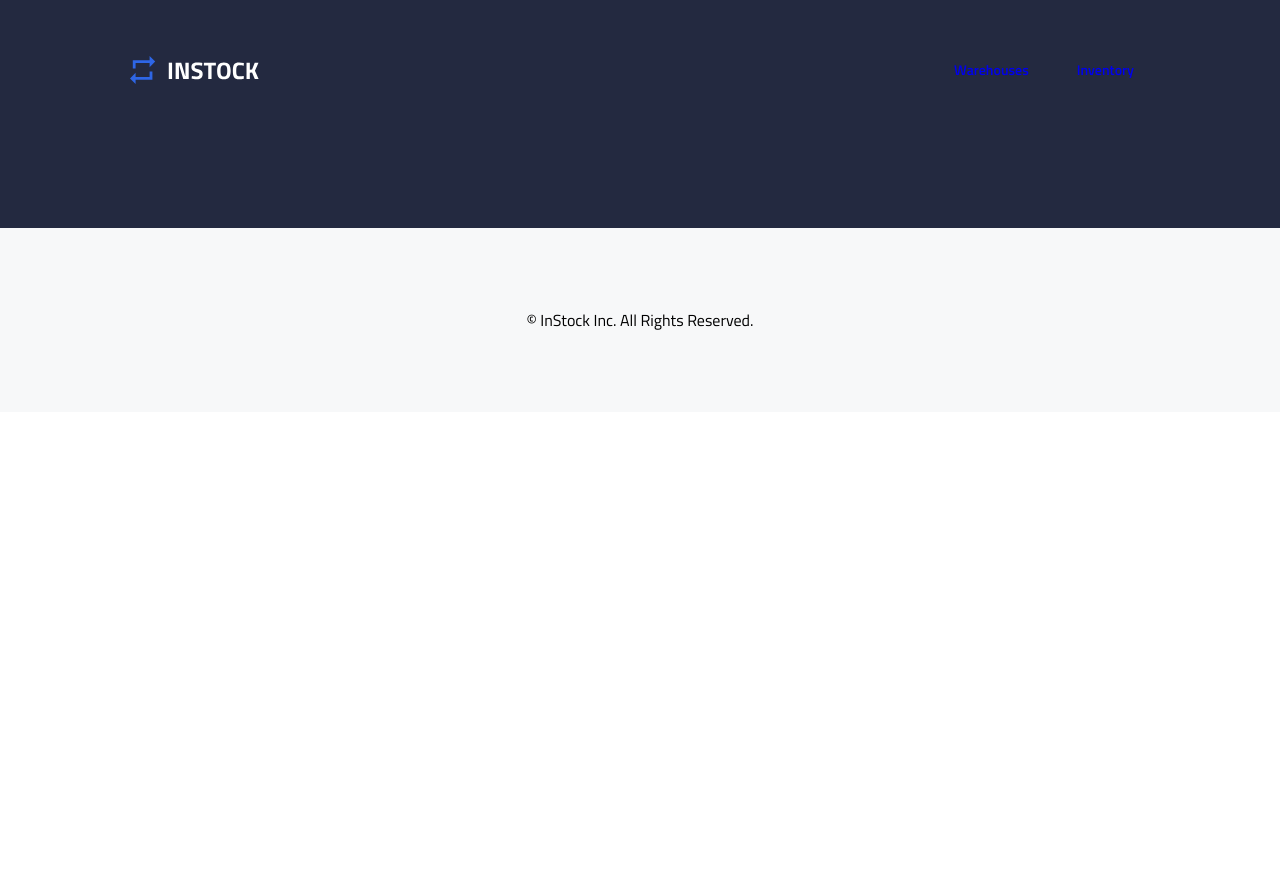
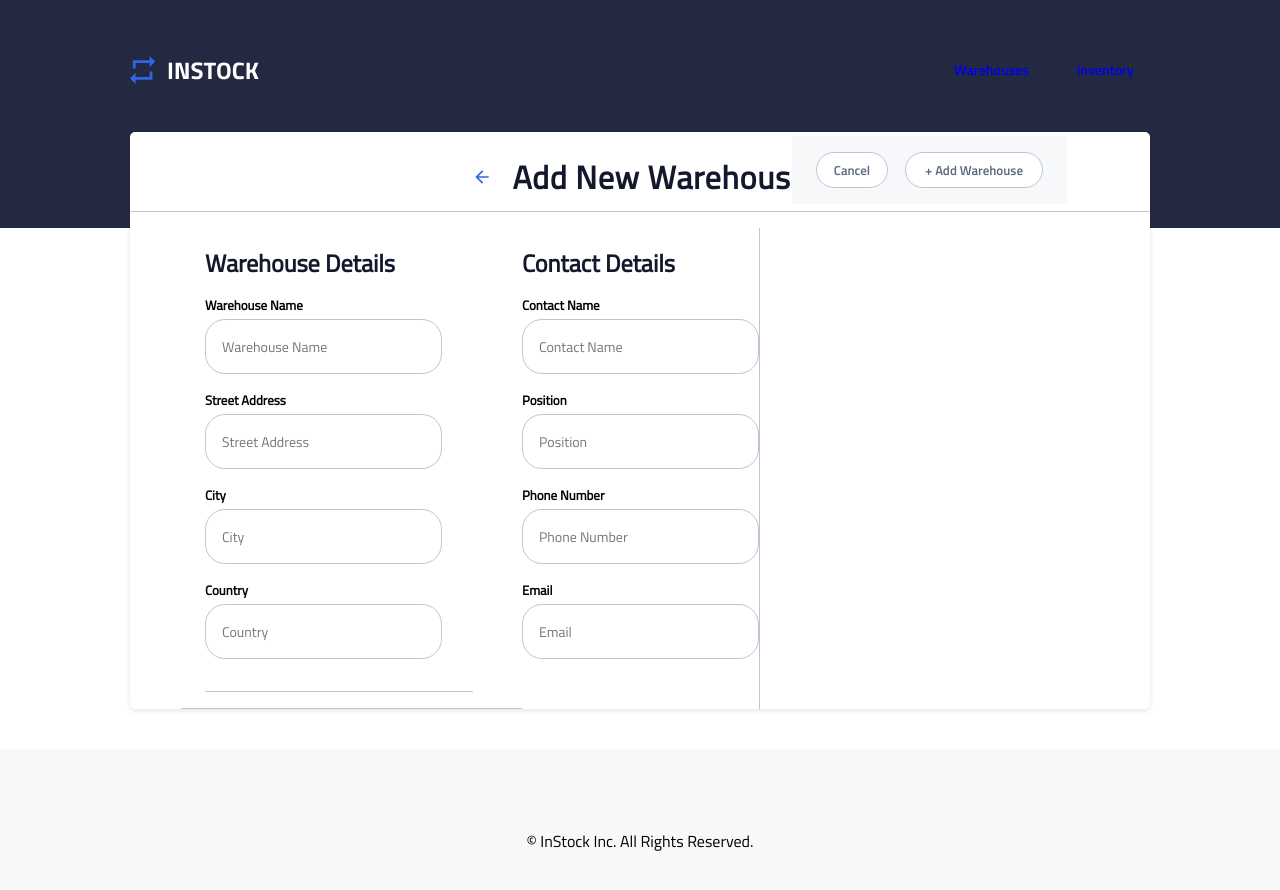
Before and after one commit to Mich-Elle-Lo/daam-instock-client, a React (Create React App) app: page /inventories in a window 1280 px wide. Shown: the top 890 px of the page. Before the commit the page ends 800 px from the top, so only its background shows below. Built offline with nearby package versions, Linux system fonts and the light colour scheme.

Commit message:
save mode\

```diff
--- a/src/App.js
+++ b/src/App.js
@@ -1,11 +1,12 @@
 import { BrowserRouter, Route, Routes } from "react-router-dom";
 import "./App.scss";
 import Header from "./Components/Header/Header";
+import Add from "./Components/AddNewWarehouse/Add";
 import Footer from "./Components/Footer/Footer";
-import InventoriesPage from "./Pages/InventoriesPage/InventoriesPage";
+// import InventoriesPage from "./Pages/InventoriesPage/InventoriesPage";
 import WarehousesPage from "./Pages/WarehousePage/WarehousesPage";
-// import WarehouseModal from "./Components/Modal/WarehouseModal";
-import EditWarehouse from "./Components/EditWarehouse/EditWarehouse";
+
+// import EditWarehouse from "./Components/EditWarehouse/EditWarehouse";
 
 function App() {
   return (
@@ -15,10 +16,11 @@ function App() {
         <div className="app__content">
           <Routes>
             <Route path="/" element={<WarehousesPage />} />
-            <Route path="/edit-warehouse/:id" element={<EditWarehouse />} />
+            {/* <Route path="/edit-warehouse/:id" element={<EditWarehouse />} /> */}
             {/* <Route path="/inventories" element={<InventoriesPage />} /> */}
           </Routes>
         </div>
+        <Add />
         <Footer />
       </BrowserRouter>
     </div>
--- a/src/Components/AddNewWarehouse/Add.js
+++ b/src/Components/AddNewWarehouse/Add.js
@@ -78,6 +78,11 @@ const Add = () => {
     }
   };
 
+  const handleCancel = () => {
+    // Implement cancel action here
+    console.log("Cancel action triggered");
+  };
+
   return (
     <section className="add">
       <div className="add__title--container">
@@ -88,13 +93,13 @@ const Add = () => {
       </div>
 
       <form className="add__form" onSubmit={handleSubmit}>
-        <div>
+        <div className="add__wd">
           <div className="add__section">
             <h2 className="add__section-title">Warehouse Details</h2>
             <label
               className="add__label"
               htmlFor="name"
-              autoComplete="warehouse-name"
+              autoComplete="warehouseName"
             >
               Warehouse Name
             </label>
@@ -105,6 +110,7 @@ const Add = () => {
               value={name}
               onChange={(e) => setName(e.target.value)}
               placeholder="Warehouse Name"
+              autoComplete="warehouse-name"
             />
             {formErrors.name && (
               <span className="add__error">{formErrors.name}</span>
@@ -114,7 +120,7 @@ const Add = () => {
             <label
               className="add__label"
               htmlFor="address"
-              autoComplete="address"
+              autoComplete="streetAddress"
             >
               Street Address
             </label>
@@ -125,6 +131,7 @@ const Add = () => {
               value={address}
               onChange={(e) => setAddress(e.target.value)}
               placeholder="Street Address"
+              autoComplete="address"
             />
             {formErrors.address && (
               <span className="add__error">{formErrors.address}</span>
@@ -141,6 +148,7 @@ const Add = () => {
               value={city}
               onChange={(e) => setCity(e.target.value)}
               placeholder="City"
+              autoComplete="city"
             />
           </div>
           <div className="add__section">
@@ -158,11 +166,12 @@ const Add = () => {
               value={country}
               onChange={(e) => setCountry(e.target.value)}
               placeholder="Country"
+              autoComplete="country"
             />
           </div>
           <div className="add__separator"></div>
         </div>
-        <div>
+        <div className="add__cd">
           <div className="add__section">
             <h2 className="add__section-title">Contact Details</h2>
             <label
@@ -179,6 +188,7 @@ const Add = () => {
               value={contactName}
               onChange={(e) => setContactName(e.target.value)}
               placeholder="Contact Name"
+              autoComplete="contactName"
             />
             {formErrors.contactName && (
               <span className="add__error">{formErrors.contactName}</span>
@@ -199,6 +209,7 @@ const Add = () => {
               value={position}
               onChange={(e) => setPosition(e.target.value)}
               placeholder="Position"
+              autocomplete="Position"
             />
             {formErrors.position && (
               <span className="add__error">{formErrors.position}</span>
@@ -219,6 +230,7 @@ const Add = () => {
               value={phoneNumber}
               onChange={(e) => setPhoneNumber(e.target.value)}
               placeholder="Phone Number"
+              autocomplete="PhoneNumber"
             />
             {formErrors.phoneNumber && (
               <span className="add__error">{formErrors.phoneNumber}</span>
@@ -243,7 +255,11 @@ const Add = () => {
           </div>
         </div>
         <div className="add__button--container">
-          <button className="add__button--cancel" type="button">
+          <button
+            className="add__button--cancel"
+            type="button"
+            onClick={handleCancel}
+          >
             Cancel
           </button>
           <button className="add__button--add" type="submit">
--- a/src/Components/AddNewWarehouse/Add.scss
+++ b/src/Components/AddNewWarehouse/Add.scss
@@ -23,6 +23,25 @@
 
   &__form {
     width: 80%;
+  }
+  &__wd {
+    padding: 0 1.5rem 1rem;
+    border-bottom: 1px solid $secondary-cloud;
+    @include tablet-breakpoint {
+      padding-right: 5rem;
+      flex: 1;
+    }
+  }
+
+  &__cd {
+    @include tablet-breakpoint {
+      border-bottom: none;
+      border-right: 1px solid $secondary-cloud;
+      flex: 1;
+    }
+  }
+
+  &__section {
   }
 
   &__title {
@@ -132,11 +151,18 @@
 
     &--container {
       display: flex;
+      justify-content: space-evenly;
+      align-items: center;
       gap: 1.0625rem;
       width: 100%;
       padding: 1rem 1.5rem;
-      margin-top: 1.5rem;
       background-color: $background-light-grey;
+      @include tablet-breakpoint {
+        margin: -5.75rem 2rem 2.5rem;
+        width: 30%;
+        height: 10%;
+        flex: 0;
+      }
     }
 
     &--cancel {
@@ -149,7 +175,10 @@
       border: 1px solid $secondary-cloud;
       font-weight: $semibold-txt;
       font-size: $m-font-size-h3;
-      width: 100%;
+      width: 8.6875rem;
+      @include tablet-breakpoint {
+        width: 4.5rem;
+      }
 
       &:hover {
         background-color: darken($primary-indigo, 10%);
@@ -166,8 +195,11 @@
       height: 2.25rem;
       font-weight: $semibold-txt;
       font-size: $m-font-size-h3;
-      width: 100%;
+      width: 8.625rem;
       border: 1px solid $secondary-cloud;
+      @include tablet-breakpoint {
+        width: 8.625rem;
+      }
 
       &:hover {
         background-color: darken($primary-indigo, 10%);
```
